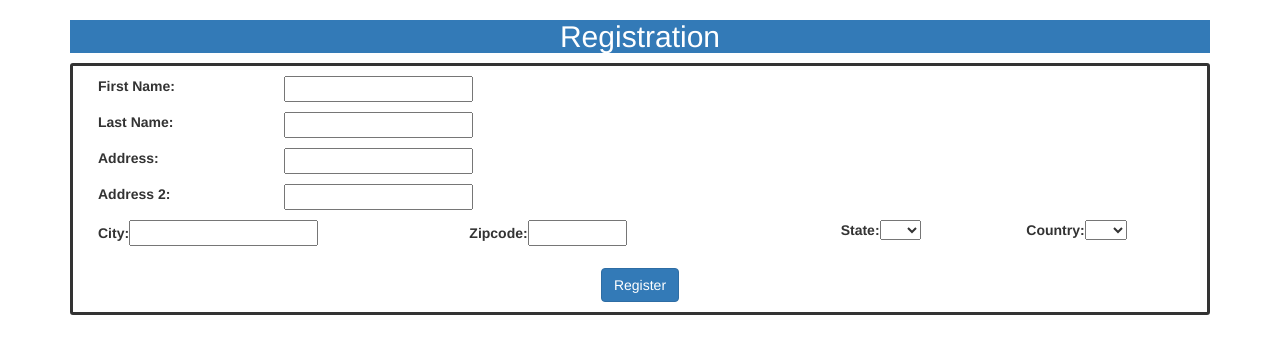
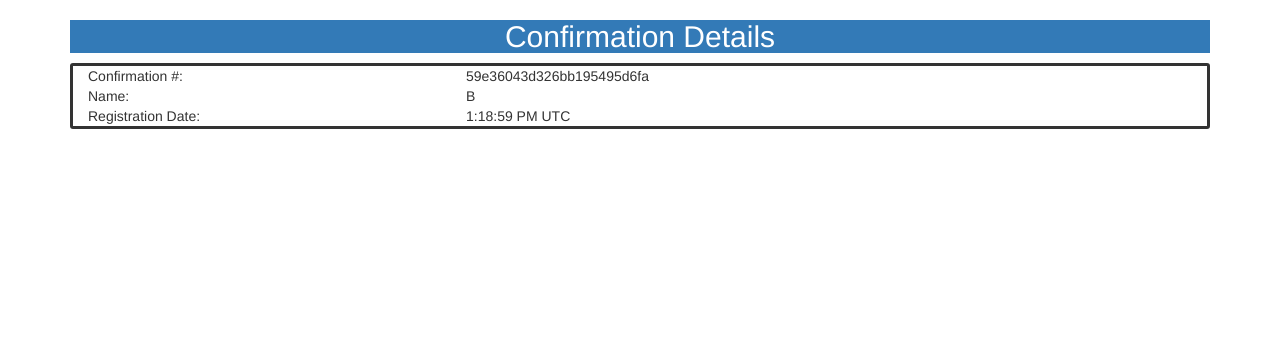
Before and after one commit to msuzio/registration-demo, an Angular app: page /register in a window 1280 px wide. Shown: the top 354 px of the page. Built offline with nearby package versions, Linux system fonts and the light colour scheme.

Commit message:
styled confirmation page

```diff
--- a/src/app/app.component.css
+++ b/src/app/app.component.css
@@ -0,0 +1,4 @@
+.banner {
+    text-align: center;
+    margin: 0px;
+}
--- a/src/app/app.component.html
+++ b/src/app/app.component.html
@@ -1,4 +1,4 @@
 <!--The content below is only a placeholder and can be replaced.-->
 <div class="container">
-    <app-attendee-register></app-attendee-register>
+    <app-attendee-details></app-attendee-details>
 </div>
--- a/src/app/attendees/attendee-details/attendee-details.component.css
+++ b/src/app/attendees/attendee-details/attendee-details.component.css
@@ -1,8 +1,18 @@
-.container {
+/* .container {
     margin-top:10px;
     padding: 20px;
     outline: 2px solid #ccc;
     outline-offset: -10px;
     -moz-outline-radius: 10px;
     -webkit-outline-radius: 10px;
- }
+ } */
+
+ .banner {
+    text-align: center;
+    margin: 0px;
+}
+
+.bordered {
+    border-style: solid;
+    border-radius:  3px;
+  }
--- a/src/app/attendees/attendee-details/attendee-details.component.html
+++ b/src/app/attendees/attendee-details/attendee-details.component.html
@@ -1,11 +1,6 @@
-<div class="container">
-    <div class="row">
-      <div class="col-sm-12">
-        <h2 class="bg-primary">
-          Confirmation Details
-        </h2>
-      </div>
-    </div>
+<div class="banner bg-primary"><h2>Confirmation Details</h2></div>
+<div class="bordered">
+<div class="container-fluid">
     <div class="row">
       <div class="col-sm-4">Confirmation #:</div>
       <div class="col-sm-8">{{attendee._id}}</div>
@@ -19,3 +14,4 @@
         <div class="col-sm-8">{{attendee.formattedRegisterDate}}</div>
     </div>
   </div>
+</div>
--- a/src/app/attendees/attendee-register/attendee-register.component.css
+++ b/src/app/attendees/attendee-register/attendee-register.component.css
@@ -1,8 +1,9 @@
 
-.banner {
+ .banner {
     text-align: center;
     margin: 0px;
 }
+
 .bordered {
   border-style: solid;
   border-radius:  3px;
```
